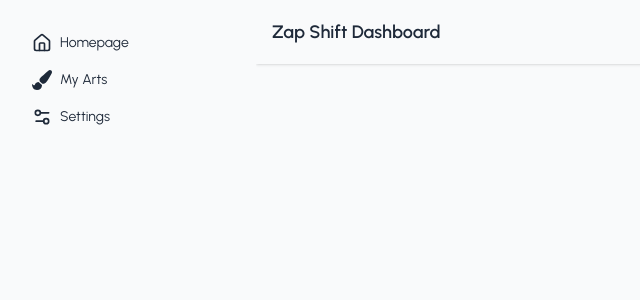
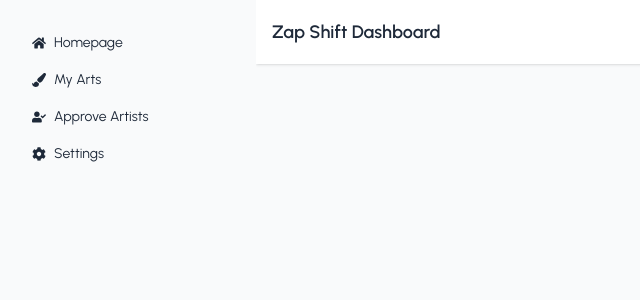
Before and after one commit to Farjana02mim/Art-Gallery-Client, a React (Vite) app: page /dashboard in a window 1280 px wide. Shown: the top 300 px of the page, without its empty margins (0-640 px from the left). Built offline with nearby package versions, Linux system fonts and the light colour scheme; no server answers; sample sign-in values are in the browser's storage.

Commit message:
added approval system

```diff
--- a/src/layout/DashboardLayout.jsx
+++ b/src/layout/DashboardLayout.jsx
@@ -1,8 +1,21 @@
 import React from 'react';
-import { Link, NavLink, Outlet } from 'react-router';
-import { FaPaintBrush } from "react-icons/fa";
+import { NavLink, Outlet } from 'react-router';
+import { FaPaintBrush, FaUserCheck, FaHome, FaCog } from "react-icons/fa";
 
 const DashboardLayout = () => {
+
+  const closeDrawer = () => {
+    const drawer = document.getElementById("my-drawer-4");
+    if (drawer) drawer.checked = false;
+  };
+
+  const menuItems = [
+    { to: "/", label: "Homepage", icon: <FaHome />, tooltip: "Homepage" },
+    { to: "/dashboard/my-arts", label: "My Arts", icon: <FaPaintBrush />, tooltip: "My Arts" },
+    { to: "/dashboard/approve-artists", label: "Approve Artists", icon: <FaUserCheck />, tooltip: "Approve Artists" },
+    { to: "/dashboard/settings", label: "Settings", icon: <FaCog />, tooltip: "Settings" },
+  ];
+
   return (
     <div className="drawer lg:drawer-open h-screen bg-gray-50">
       <input id="my-drawer-4" type="checkbox" className="drawer-toggle" />
@@ -10,28 +23,25 @@ const DashboardLayout = () => {
       {/* Main content */}
       <div className="drawer-content flex flex-col h-screen">
         {/* Navbar */}
-        <nav className="navbar w-full shadow px-4 flex-shrink-0 bg-gray-50 text-gray-800">
-          <label htmlFor="my-drawer-4" aria-label="open sidebar" className="btn btn-square btn-ghost lg:hidden text-gray-800">
+        <nav className="navbar w-full shadow px-4 flex-shrink-0 bg-white text-gray-800">
+          <label htmlFor="my-drawer-4" aria-label="Open sidebar" className="btn btn-square btn-ghost lg:hidden text-gray-800">
+            {/* Hamburger Icon */}
             <svg
               xmlns="http://www.w3.org/2000/svg"
+              fill="none"
               viewBox="0 0 24 24"
-              strokeLinejoin="round"
-              strokeLinecap="round"
-              strokeWidth="2"
-              fill="none"
+              strokeWidth={2}
               stroke="currentColor"
               className="w-6 h-6"
             >
-              <path d="M4 4m0 2a2 2 0 0 1 2 -2h12a2 2 0 0 1 2 2v12a2 2 0 0 1 -2 2h-12a2 2 0 0 1 -2 -2z"></path>
-              <path d="M9 4v16"></path>
-              <path d="M14 10l2 2l-2 2"></path>
+              <path strokeLinecap="round" strokeLinejoin="round" d="M4 6h16M4 12h16M4 18h16" />
             </svg>
           </label>
           <div className="text-lg font-semibold">Zap Shift Dashboard</div>
         </nav>
 
         {/* Page content */}
-        <div className="flex-1 overflow-auto p-6 text-gray-800">
+        <div className="flex-1 overflow-y-auto p-6 text-gray-800">
           <Outlet />
         </div>
       </div>
@@ -41,61 +51,23 @@ const DashboardLayout = () => {
         <label htmlFor="my-drawer-4" className="drawer-overlay"></label>
         <div className="flex flex-col h-full w-64 p-4 space-y-2 bg-gray-50 text-gray-800">
           <ul className="menu w-full">
-            {/* Homepage */}
-            <li>
-              <Link
-                to="/"
-                className="flex items-center gap-2 p-2 rounded hover:bg-gray-100 transition-colors text-gray-800"
-              >
-                <svg
-                  xmlns="http://www.w3.org/2000/svg"
-                  viewBox="0 0 24 24"
-                  strokeLinejoin="round"
-                  strokeLinecap="round"
-                  strokeWidth="2"
-                  fill="none"
-                  stroke="currentColor"
-                  className="w-5 h-5"
+            {menuItems.map(({ to, label, icon, tooltip }) => (
+              <li key={to}>
+                <NavLink
+                  to={to}
+                  onClick={closeDrawer}
+                  className={({ isActive }) =>
+                    `flex items-center gap-2 p-2 rounded hover:bg-gray-100 transition-colors text-gray-800 ${
+                      isActive ? "bg-gray-200 font-semibold" : ""
+                    }`
+                  }
+                  data-tip={tooltip} // Optional: works if you add react-tooltip
                 >
-                  <path d="M15 21v-8a1 1 0 0 0-1-1h-4a1 1 0 0 0-1 1v8"></path>
-                  <path d="M3 10a2 2 0 0 1 .709-1.528l7-5.999a2 2 0 0 1 2.582 0l7 5.999A2 2 0 0 1 21 10v9a2 2 0 0 1-2 2H5a2 2 0 0 1-2-2z"></path>
-                </svg>
-                <span>Homepage</span>
-              </Link>
-            </li>
-
-            {/* My Arts */}
-            <li>
-              <NavLink
-                to="/dashboard/my-arts"
-                className="flex items-center gap-2 p-2 rounded hover:bg-gray-100 transition-colors text-gray-800"
-              >
-                <FaPaintBrush className="w-5 h-5"/>
-                <span>My Arts</span>
-              </NavLink>
-            </li>
-
-            {/* Settings */}
-            <li>
-              <button className="flex items-center gap-2 p-2 w-full rounded hover:bg-gray-100 transition-colors text-gray-800">
-                <svg
-                  xmlns="http://www.w3.org/2000/svg"
-                  viewBox="0 0 24 24"
-                  strokeLinejoin="round"
-                  strokeLinecap="round"
-                  strokeWidth="2"
-                  fill="none"
-                  stroke="currentColor"
-                  className="w-5 h-5"
-                >
-                  <path d="M20 7h-9"></path>
-                  <path d="M14 17H5"></path>
-                  <circle cx="17" cy="17" r="3"></circle>
-                  <circle cx="7" cy="7" r="3"></circle>
-                </svg>
-                <span>Settings</span>
-              </button>
-            </li>
+                  {icon}
+                  <span>{label}</span>
+                </NavLink>
+              </li>
+            ))}
           </ul>
         </div>
       </div>
--- a/src/pages/Artists/Artists.jsx
+++ b/src/pages/Artists/Artists.jsx
@@ -6,7 +6,7 @@ const Artists = () => {
 
   useEffect(() => {
     // API থেকে latest approved artists fetch
-    fetch("http://localhost:3000/artists?status=pending") // approved artist
+    fetch("http://localhost:3000/artists?status=approved") // approved artist
       .then((res) => res.json())
       .then((data) => setArtists(data))
       .catch((err) => console.error("Failed to fetch artists:", err));
--- /dev/null
+++ b/src/pages/Dashboard/ApproveArtists/ApproveArtists.jsx
@@ -0,0 +1,150 @@
+import React, { useEffect, useState } from "react";
+import axios from "axios";
+import Swal from "sweetalert2";
+import { FaCheckCircle, FaTimesCircle, FaTrash } from "react-icons/fa";
+
+const ApproveArtists = () => {
+  const [artists, setArtists] = useState([]);
+
+  // Fetch pending artists
+  const fetchArtists = () => {
+    axios
+      .get("http://localhost:3000/artists?status=pending")
+      .then((res) => setArtists(res.data))
+      .catch((err) => console.error("Failed to fetch artists:", err));
+  };
+
+  useEffect(() => {
+    fetchArtists();
+  }, []);
+
+  // Approve artist
+  const handleApproval = (artist) => {
+    axios
+      .patch(`http://localhost:3000/artists/approve/${artist._id}`)
+      .then((res) => {
+        Swal.fire({
+          position: "top-end",
+          title: "Artist approved successfully ✅",
+          icon: "success",
+          timer: 2000,
+          showConfirmButton: false,
+        });
+        fetchArtists(); // refresh list
+      })
+      .catch((err) => {
+        console.error(err);
+        Swal.fire({
+          icon: "error",
+          title: "Approval failed",
+          text: err.response?.data?.message || err.message,
+        });
+      });
+  };
+
+  // Reject artist
+  const handleRejection = (artist) => {
+    axios
+      .patch(`http://localhost:3000/artists/reject/${artist._id}`)
+      .then((res) => {
+        Swal.fire({
+          position: "top-end",
+          title: "Artist rejected ❌",
+          icon: "warning",
+          timer: 2000,
+          showConfirmButton: false,
+        });
+        fetchArtists();
+      })
+      .catch((err) => {
+        console.error(err);
+        Swal.fire({
+          icon: "error",
+          title: "Rejection failed",
+          text: err.response?.data?.message || err.message,
+        });
+      });
+  };
+
+  // Delete artist
+  const handleDeletion = (artist) => {
+    Swal.fire({
+      title: "Are you sure?",
+      text: "This action cannot be undone!",
+      icon: "warning",
+      showCancelButton: true,
+      confirmButtonText: "Yes, delete it!",
+    }).then((result) => {
+      if (result.isConfirmed) {
+        axios
+          .delete(`http://localhost:3000/artists/${artist._id}`)
+          .then((res) => {
+            Swal.fire("Deleted!", "Artist has been deleted.", "success");
+            fetchArtists();
+          })
+          .catch((err) => {
+            console.error(err);
+            Swal.fire("Error", "Failed to delete artist", "error");
+          });
+      }
+    });
+  };
+
+  return (
+    <div>
+      <h2 className="text-4xl font-bold mb-6">
+        Artists Pending Approval: {artists.length}
+      </h2>
+
+      <div className="overflow-x-auto">
+        <table className="table">
+          <thead>
+            <tr className="text-black">
+              <th>#</th>
+              <th>Artist Name</th>
+              <th>Email</th>
+              <th>Actions</th>
+            </tr>
+          </thead>
+
+          <tbody>
+            {artists.map((artist, index) => (
+              <tr key={artist._id}>
+                <td>{index + 1}</td>
+                <td>{artist.name}</td>
+                <td>{artist.email}</td>
+                <td className="flex gap-3">
+                  <button
+                    onClick={() => handleApproval(artist)}
+                    className="btn btn-success btn-sm hover:bg-green-700 transition-colors"
+                    title="Approve"
+                  >
+                    <FaCheckCircle />
+                  </button>
+
+                  <button
+                    onClick={() => handleRejection(artist)}
+                    className="btn btn-warning btn-sm hover:bg-yellow-600 transition-colors"
+                    title="Reject"
+                  >
+                    <FaTimesCircle />
+                  </button>
+
+                  <button
+                    onClick={() => handleDeletion(artist)}
+                    className="btn btn-error btn-sm hover:bg-red-700 transition-colors"
+                    title="Delete"
+                  >
+                    <FaTrash />
+                  </button>
+                </td>
+              </tr>
+            ))}
+          </tbody>
+        </table>
+      </div>
+    </div>
+  );
+};
+
+export default ApproveArtists;
--- a/src/routes/routes.jsx
+++ b/src/routes/routes.jsx
@@ -21,6 +21,7 @@ import MyPurchases from "../components/MyPurchases";
 import Artists from "../pages/Artists/Artists";
 import Artist from "../pages/Artists/Artist";
 import ArtistDetails from "../pages/Artists/ArtistDetails";
+import ApproveArtists from "../pages/Dashboard/ApproveArtists/ApproveArtists";
 
 export const router = createBrowserRouter([
   {
@@ -102,6 +103,10 @@ export const router = createBrowserRouter([
     {
       path: "payment-cancelled",
       Component: PaymentCancelled
+    },
+    {
+      path: "approve-artists",
+      Component: ApproveArtists
     }
   ]
 },
```
Also changed, not shown: src/pages/Artists/Artist.jsx (+22 -11 lines).
